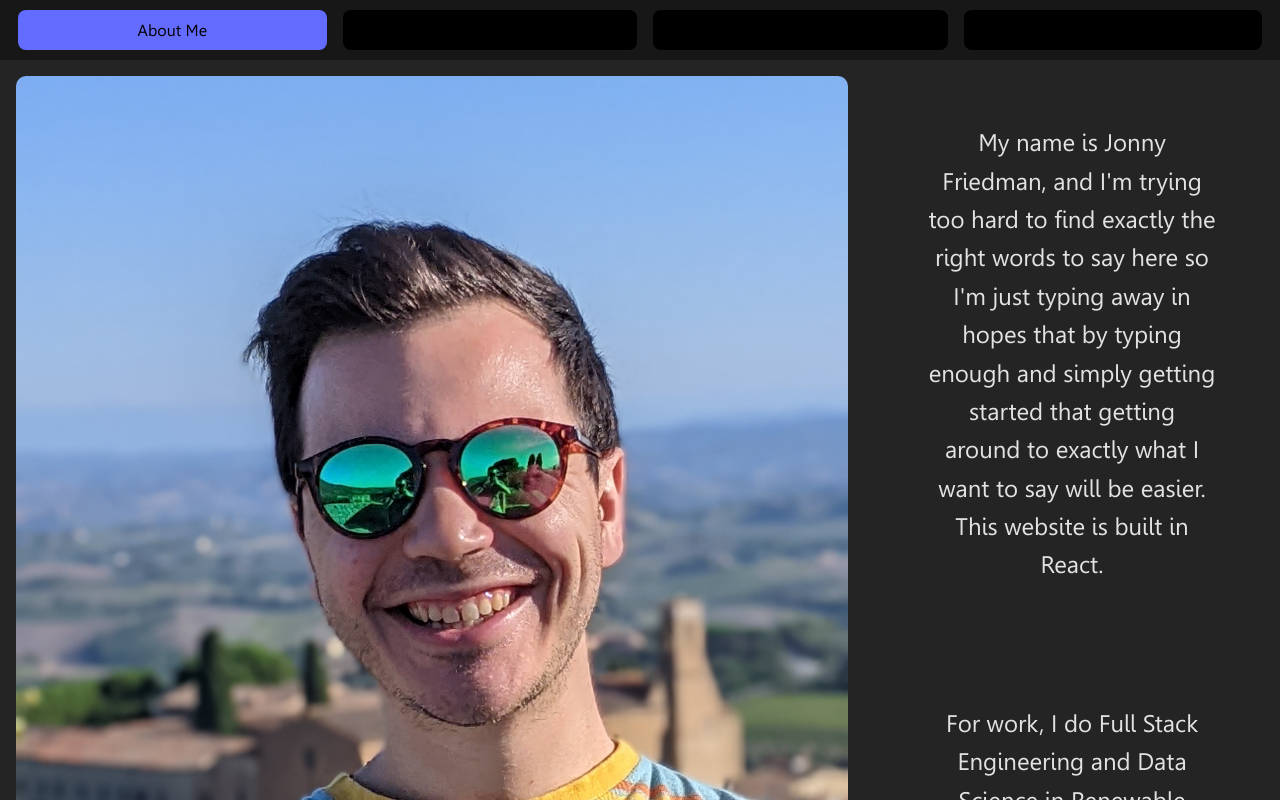
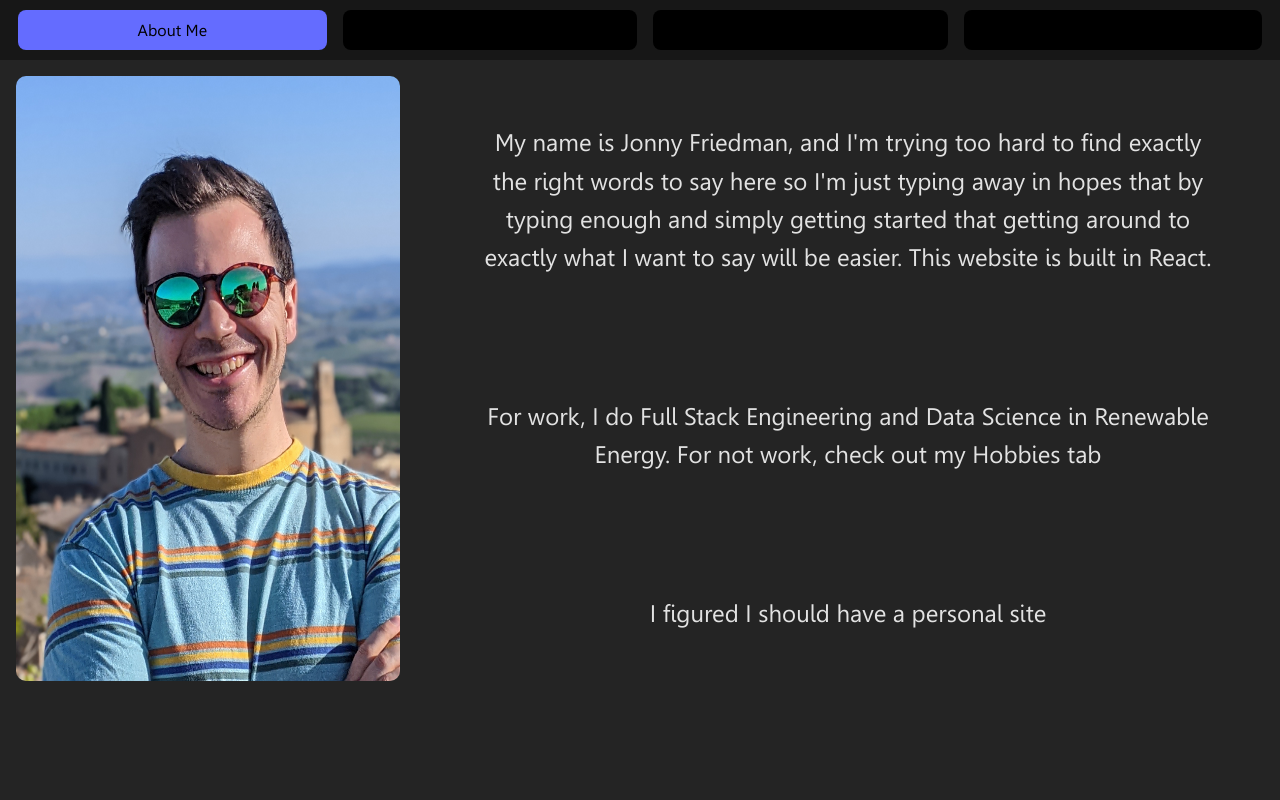
Before and after one commit to jsfriedman/jsfriedman.github.io, a React (Vite) app: page / in a window 1280 px wide. Shown: the top 800 px of the page. Built offline with nearby package versions, Linux system fonts and the light colour scheme.

Commit message:
gotta start developing with chrome in mind, not firefozxzz

```diff
--- a/src/components/aboutme/AboutMe.css
+++ b/src/components/aboutme/AboutMe.css
@@ -8,7 +8,7 @@
 }
 
 img {
-    width:65%;
+    width:30%;
     height:auto;
 }
 
```
